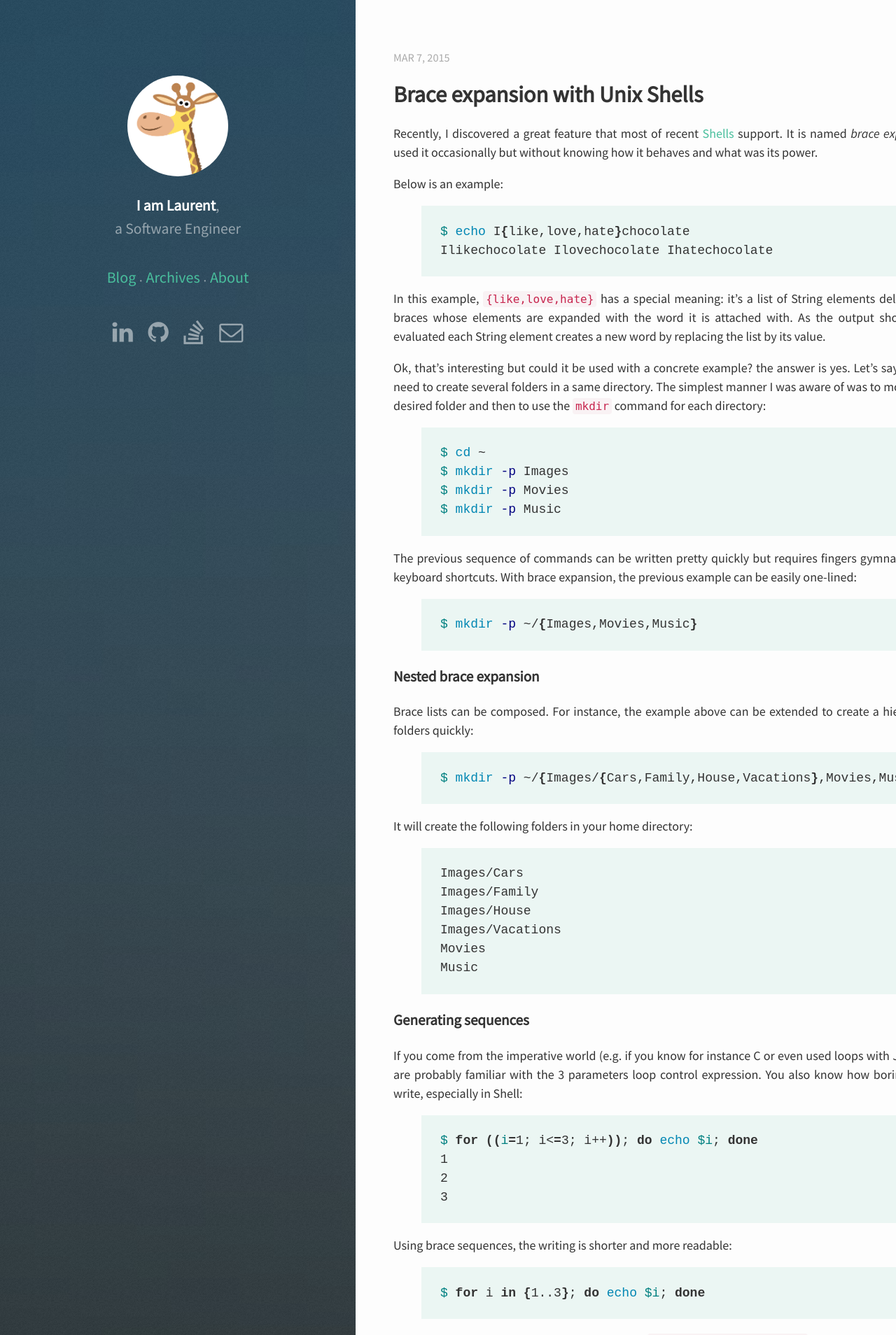
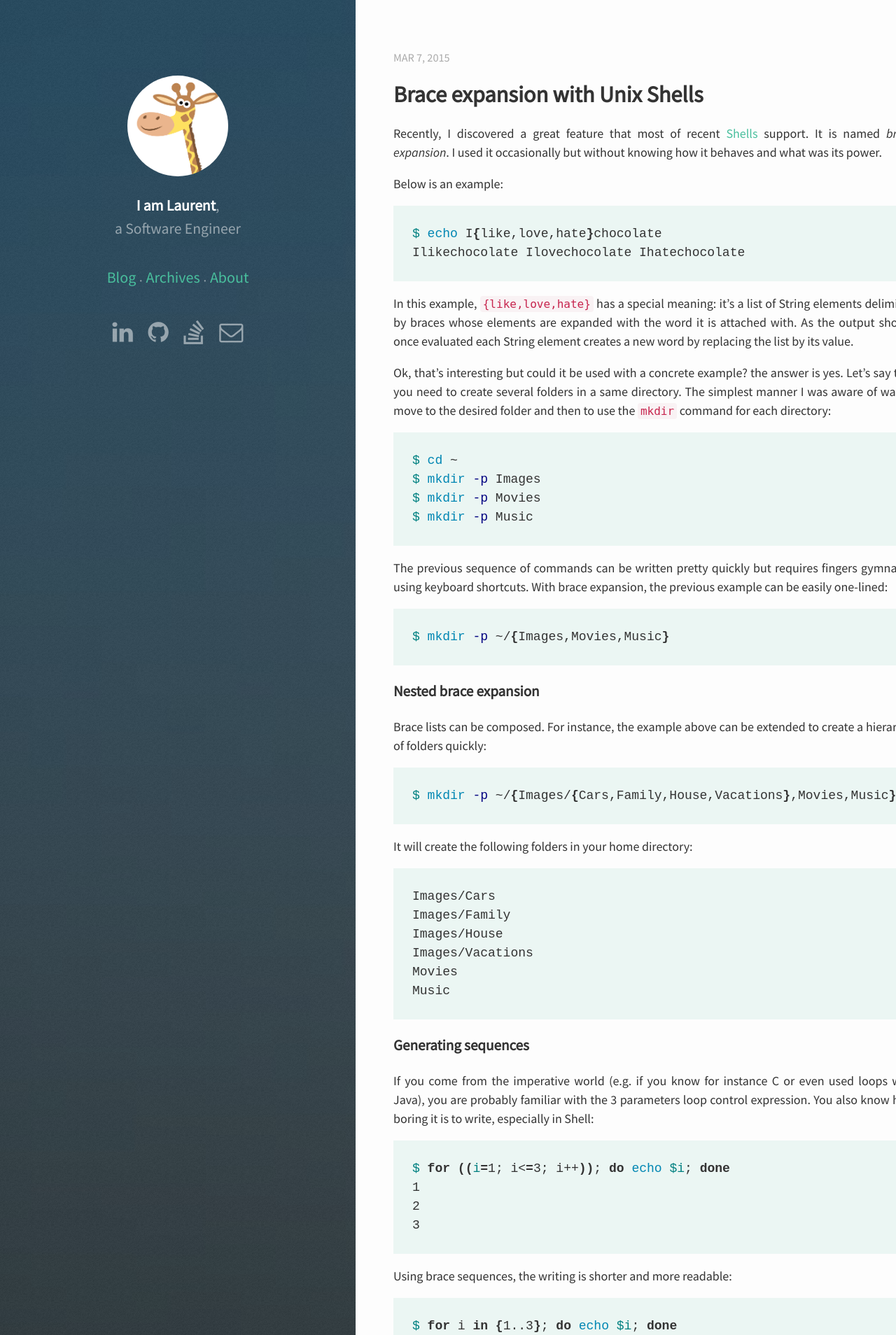
Before and after one commit to lpellegr/pellegrino.link, a Jekyll site: the page built from _posts/2015-03-07-brace-expansion-with-unix-shells.md, in a window 1280 px wide. Shown: the top 1908 px of the page at 70% size. Built offline with Jekyll 4.4.1, drawn with Linux system fonts in a browser that asks for light colours; nearby versions of some CDN libraries; comment, search, counter and statistics services are not loaded.

Commit message:
Fix syntax highlighting

````diff
--- a/_posts/2015-03-07-brace-expansion-with-unix-shells.md
+++ b/_posts/2015-03-07-brace-expansion-with-unix-shells.md
@@ -14,10 +14,10 @@
 
 Below is an example:
 
-{% highlight bash %}
+```bash
 $ echo I{like,love,hate}chocolate
 Ilikechocolate Ilovechocolate Ihatechocolate
-{% endhighlight %}
+```
 
 <!--more-->
 
@@ -25,68 +25,68 @@
 
 Ok, that's interesting but could it be used with a concrete example? the answer is yes. Let's say that you need to create several folders in a same directory. The simplest manner I was aware of was to move to the desired folder and then to use the `mkdir` command for each directory:
 
-{% highlight bash %}
+```bash
 $ cd ~
 $ mkdir -p Images
 $ mkdir -p Movies
 $ mkdir -p Music
-{% endhighlight %}
+```
 
 The previous sequence of commands can be written pretty quickly but requires fingers gymnastic using keyboard shortcuts. With brace expansion, the previous example can be easily one-lined:
 
-{% highlight bash %}
+```bash
 $ mkdir -p ~/{Images,Movies,Music}
-{% endhighlight %}
+```
 
 # Nested brace expansion
 
 Brace lists can be composed. For instance, the example above can be extended to create a hierarchy of folders quickly:
 
-{% highlight bash %}
+```bash
 $ mkdir -p ~/{Images/{Cars,Family,House,Vacations},Movies,Music}
-{% endhighlight %}
+```
 
 It will create the following folders in your home directory:
 
-{% highlight text %}
+```text
 Images/Cars
 Images/Family
 Images/House
 Images/Vacations
 Movies
 Music
-{% endhighlight %}
+```
 
 # Generating sequences
 
 If you come from the imperative world (e.g. if you know for instance C or even used loops with Java), you are probably familiar with the 3 parameters loop control expression. You also know how boring it is to write, especially in Shell:
 
-{% highlight bash %}
+```bash
 $ for ((i=1; i<=3; i++)); do echo $i; done
 1
 2
 3
-{% endhighlight %}
+```
 
 Using brace sequences, the writing is shorter and more readable:
 
-{% highlight bash %}
+```bash
 $ for i in {1..3}; do echo $i; done
-{% endhighlight %}
+```
 
 The general syntax for a sequence expression is `{START..END..INCREMENT}` where _START_ and _END_ is a required integer or single character but _INCREMENT_ an optional integer value (default to 1). Such an expression generates a sequence of integers or characters by _INCREMENT_ step, starting from _START_ to _END_ included. This way, listing odd numbers between _9_ and _17_ is as simple as writing:
 
-{% highlight bash %}
+```bash
 $ echo {9..17..2}
 9 11 13 15 17
-{% endhighlight %}
+```
 
 While enumerating the alphabet is not more complex:
 
-{% highlight bash %}
+```bash
 $ echo {a..z}
 a b c d e f g h i j k l m n o p q r s t u v w x y z
-{% endhighlight %}
+```
 
 # Limitations
 
--- a/_sass/_syntax-highlighting.scss
+++ b/_sass/_syntax-highlighting.scss
@@ -13,10 +13,10 @@
     padding: 2px 4px;
 }
 
-.highlight {
+pre {
     background: #ebf6f3;
-    padding: 0.3em 1.5em;
-    margin-bottom: $spacing-unit / 2;
+    padding: 1.5em;
+    overflow-x: auto;
 
     .c     { color: #998; font-style: italic } // Comment
     .err   { color: #a61717; background-color: #e3d2d2 } // Error
````
Also changed, not shown: _posts/2011-05-14-eclipse-sysargs-code-templates.md (+6 -6 lines), _posts/2014-07-15-videostream-on-fedora-20.md (+2 -2 lines), _posts/2014-07-16-changing-the-io-scheduler-on-a-specific-disk.md (+8 -8 lines), _posts/2015-02-05-unfortunately-launcher-has-stopped-on-android.md (+2 -2 lines).
